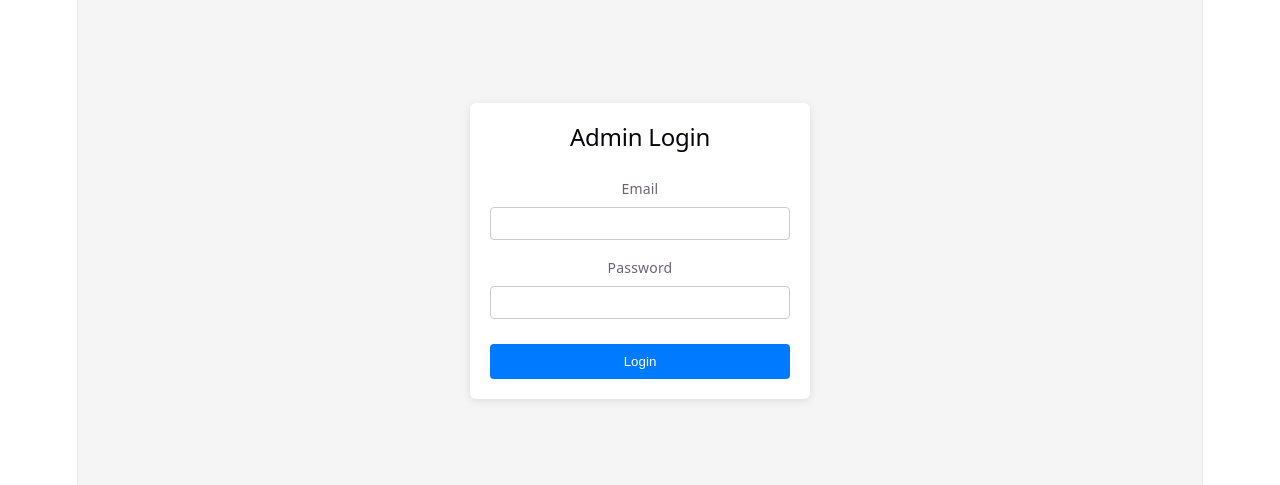
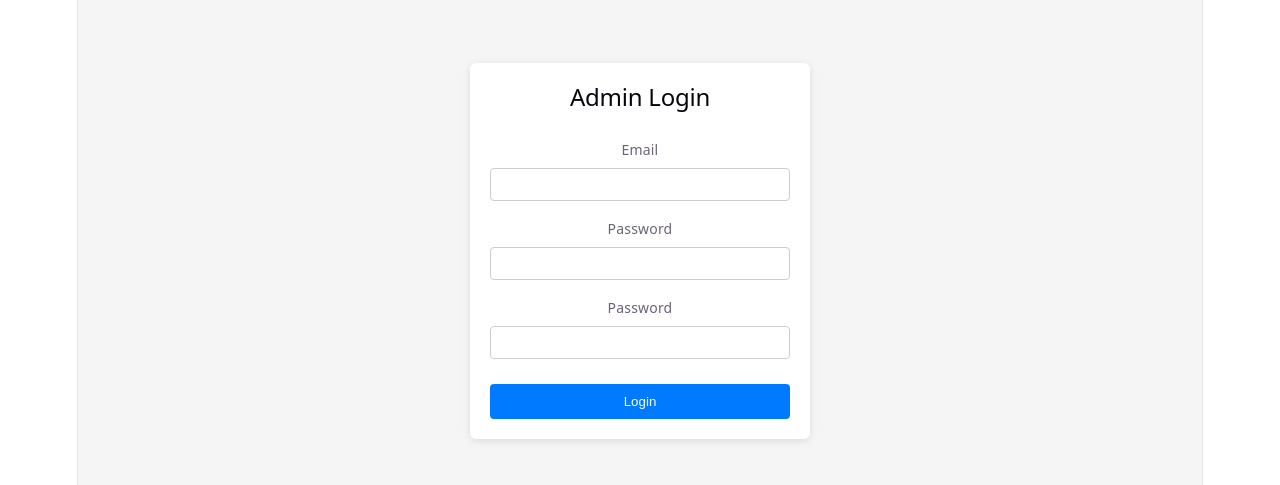
Before and after one commit to bnmanish/Appointment-Booking-System, a React (Vite) app in the folder frontend/: page /admin/login in a window 1280 px wide. Shown: the part 149-634 px from the top of the page. Built offline with nearby package versions, Linux system fonts and the light colour scheme.

Commit message:
updated login page

```diff
--- a/frontend/src/pages/admin/Login.tsx
+++ b/frontend/src/pages/admin/Login.tsx
@@ -20,6 +20,16 @@ const Login: React.FC = () => {
             type="email"
             value={email}
             onChange={(e) => setEmail(e.target.value)}
+            style={styles.input}
+          />
+        </div>
+
+        <div style={styles.field}>
+          <label>Password</label>
+          <input
+            type="password"
+            value={password}
+            onChange={(e) => setPassword(e.target.value)}
             style={styles.input}
           />
         </div>
```
